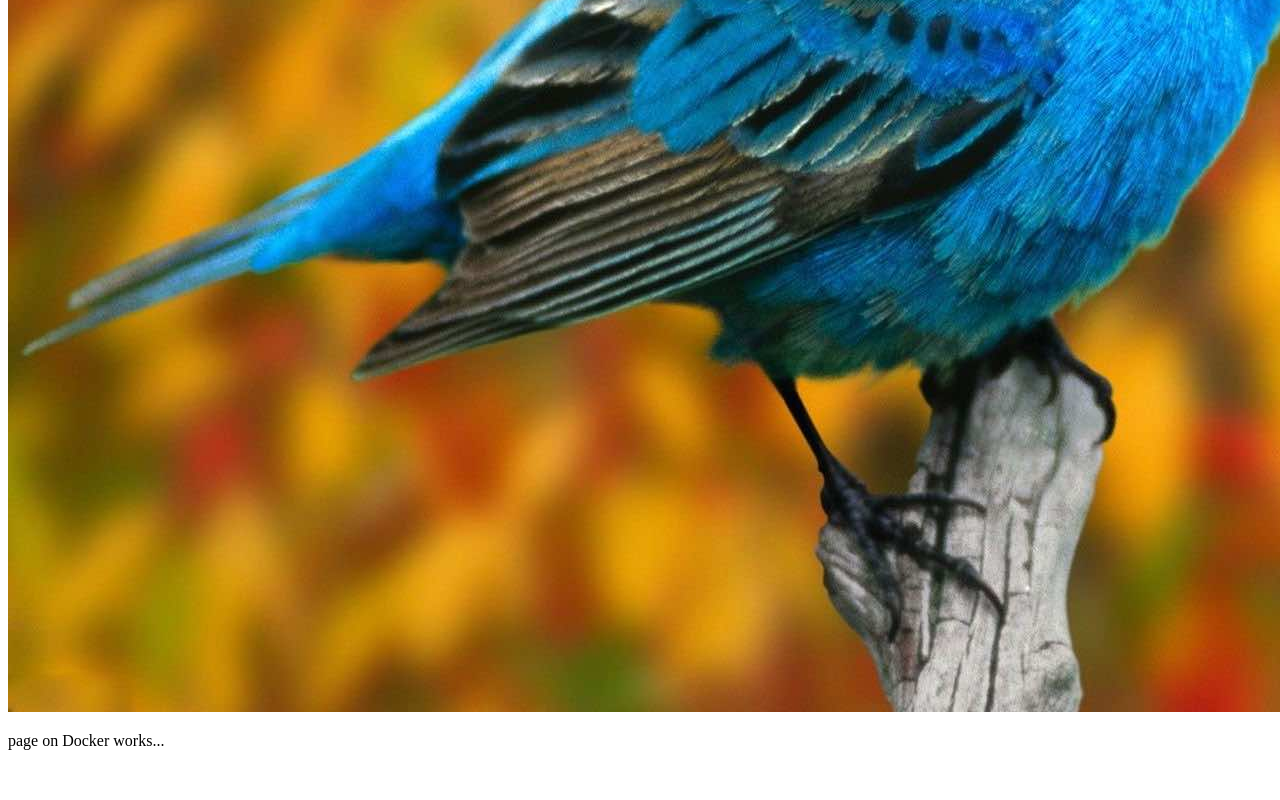
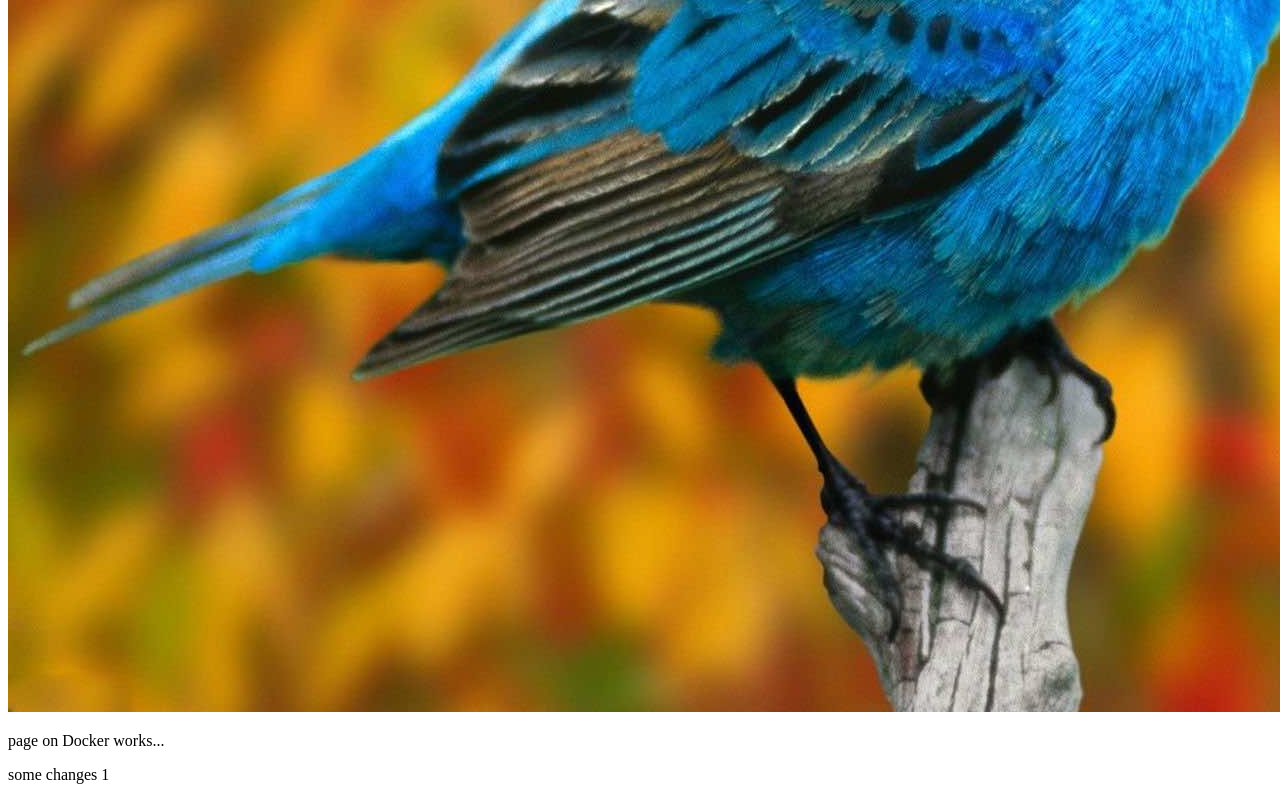
Before and after one commit to CrocodileTutu/jenkins_pipeline_1, a plain HTML site: page src/index.html in a window 1280 px wide. Shown: the part 568-1368 px from the top of the page. Before the commit the page ends 1334 px from the top, so only its background shows below. Drawn offline with Linux system fonts and the light colour scheme.

Commit message:
1. change

```diff
--- a/src/index.html
+++ b/src/index.html
@@ -11,7 +11,9 @@
 <body>
     <h1>This is a new Page on my Docker Container</h1>
     <img src="pic1.jpg">
+    <br>
     <p>page on Docker works...</p>
+    <p>some changes 1</p>
 </body>
 
 </html>
```
